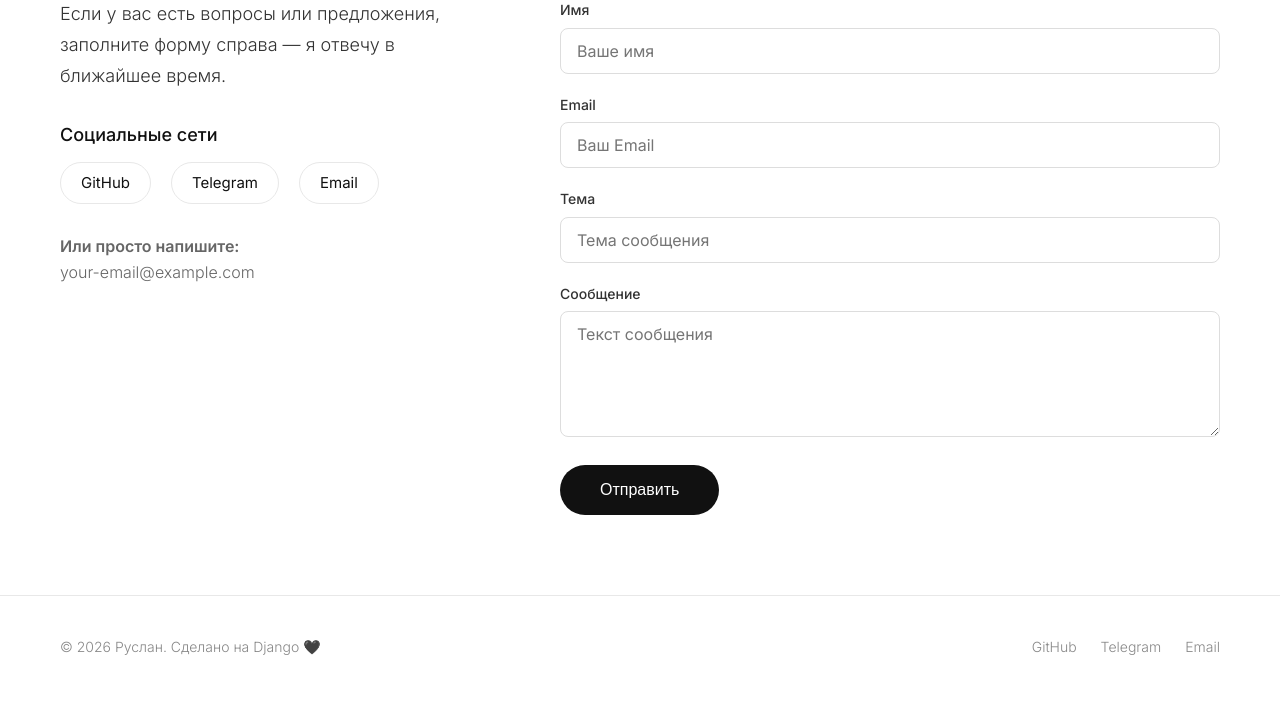
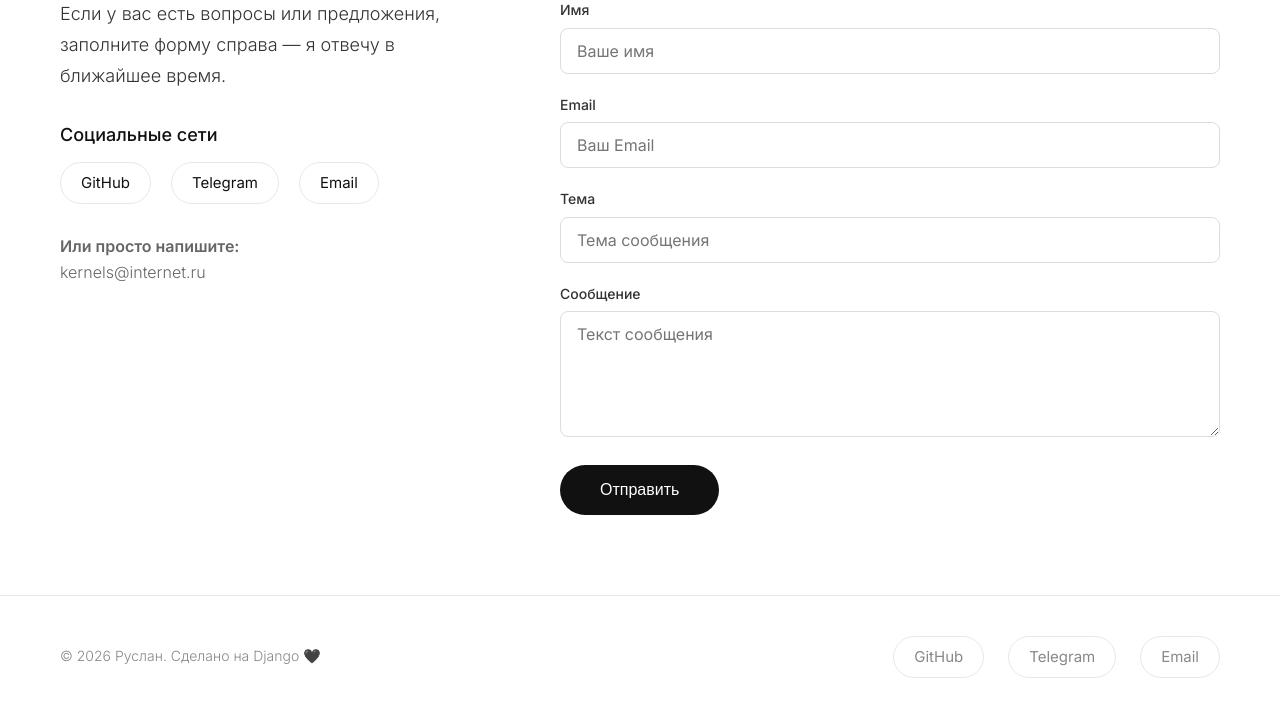
Before and after one commit to Kernelsss/Myportfolio, a Django app: page /contacts/ in a window 1280 px wide. Shown: the part 306-1024 px from the top of the page. Before the commit the page ends 961 px from the top, so only its background shows below. Run offline with Django 5.2, Linux system fonts and the light colour scheme.

Commit message:
Добавление ссылок на соц сети

```diff
--- a/portfolio/templates/portfolio/base.html
+++ b/portfolio/templates/portfolio/base.html
@@ -67,9 +67,9 @@
             <div class="footer-content">
                 <p>© 2026 Руслан. Сделано на Django 🖤</p>
                 <div class="footer-social">
-                    <a href="#" target="_blank">GitHub</a>
-                    <a href="#" target="_blank">Telegram</a>
-                    <a href="mailto:your-email@example.com">Email</a>
+                    <a href="https://github.com/Kernelsss" target="_blank" class="social-icon">GitHub</a>
+                    <a href="https://t.me/shibaroy?ysclid=msitf9qqek200245457" target="_blank" class="social-icon">Telegram</a>
+                    <a href="mailto:kernels@internet.ru" class="social-icon">Email</a>
                 </div>
             </div>
         </div>
--- a/portfolio/templates/portfolio/contacts.html
+++ b/portfolio/templates/portfolio/contacts.html
@@ -18,13 +18,13 @@
                     <div class="contacts-social">
                         <h3>Социальные сети</h3>
                         <div class="social-links">
-                            <a href="#" target="_blank" class="social-icon">GitHub</a>
-                            <a href="#" target="_blank" class="social-icon">Telegram</a>
-                            <a href="mailto:your-email@example.com" class="social-icon">Email</a>
+                            <a href="https://github.com/Kernelsss" target="_blank" class="social-icon">GitHub</a>
+                            <a href="https://t.me/shibaroy?ysclid=msitf9qqek200245457" target="_blank" class="social-icon">Telegram</a>
+                            <a href="mailto:kernels@internet.ru" class="social-icon">Email</a>
                         </div>
                     </div>
                     <div class="contacts-extra">
-                        <p><strong>Или просто напишите:</strong><br>your-email@example.com</p>
+                        <p><strong>Или просто напишите:</strong><br>kernels@internet.ru</p>
                     </div>
                 </div>
                 <div class="contacts-form">
--- a/portfolio/templates/portfolio/index.html
+++ b/portfolio/templates/portfolio/index.html
@@ -38,9 +38,9 @@
                         В свободное время изучаю новые технологии и улучшаю навыки в Figma.
                     </p>
                     <div class="about-links">
-                        <a href="#" class="social-link">GitHub</a>
-                        <a href="#" class="social-link">Telegram</a>
-                        <a href="#" class="social-link">Email</a>
+                        <a href="https://github.com/Kernelsss" target="_blank" class="social-icon">GitHub</a>
+                        <a href="https://t.me/shibaroy?ysclid=msitf9qqek200245457" target="_blank" class="social-icon">Telegram</a>
+                        <a href="mailto:kernels@internet.ru" class="social-icon">Email</a>
                     </div>
                 </div>
             </div>
```
